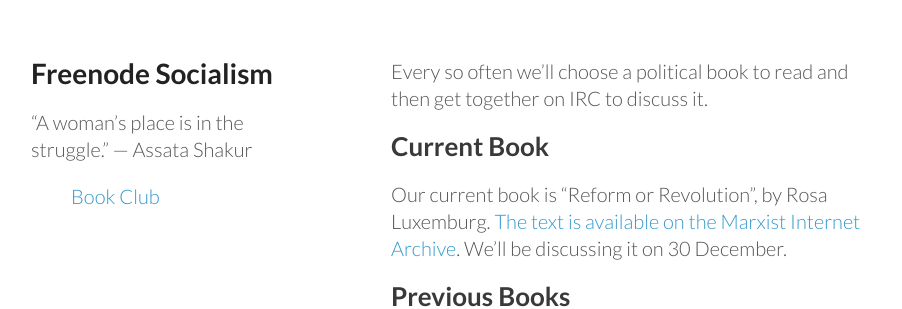
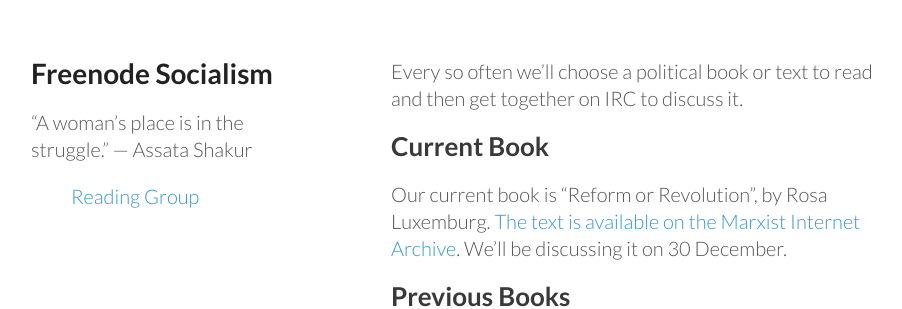
Before and after one commit to freenode-socialism/freenode-socialism.github.io, a Jekyll site: the page built from reading/index.md, in a window 1280 px wide. Shown: the top 309 px of the page, without its empty margins (179-1081 px from the left). Built offline with Jekyll 4.4.1, drawn with Linux system fonts in a browser that asks for light colours.

Commit message:
'reading group' not 'book club'

```diff
--- a/_layouts/default.html
+++ b/_layouts/default.html
@@ -18,7 +18,7 @@
         <h1>Freenode Socialism</h1>
         <p>&ldquo;A woman’s place is in the struggle.&rdquo; &mdash; Assata Shakur</p>
         <ul>
-          <li><a href="/bookclub">Book Club</a></li>
+          <li><a href="/reading">Reading Group</a></li>
         </ul>
       </header>
       <section>
--- a/bookclub/index.md
+++ b/reading/index.md
@@ -1,9 +1,9 @@
 ---
 layout: default
-title: Book Club
+title: Reading Group
 ---
 
-Every so often we’ll choose a political book to read and then get together on IRC to discuss it.
+Every so often we’ll choose a political book or text to read and then get together on IRC to discuss it.
 
 ## Current Book
 
```
